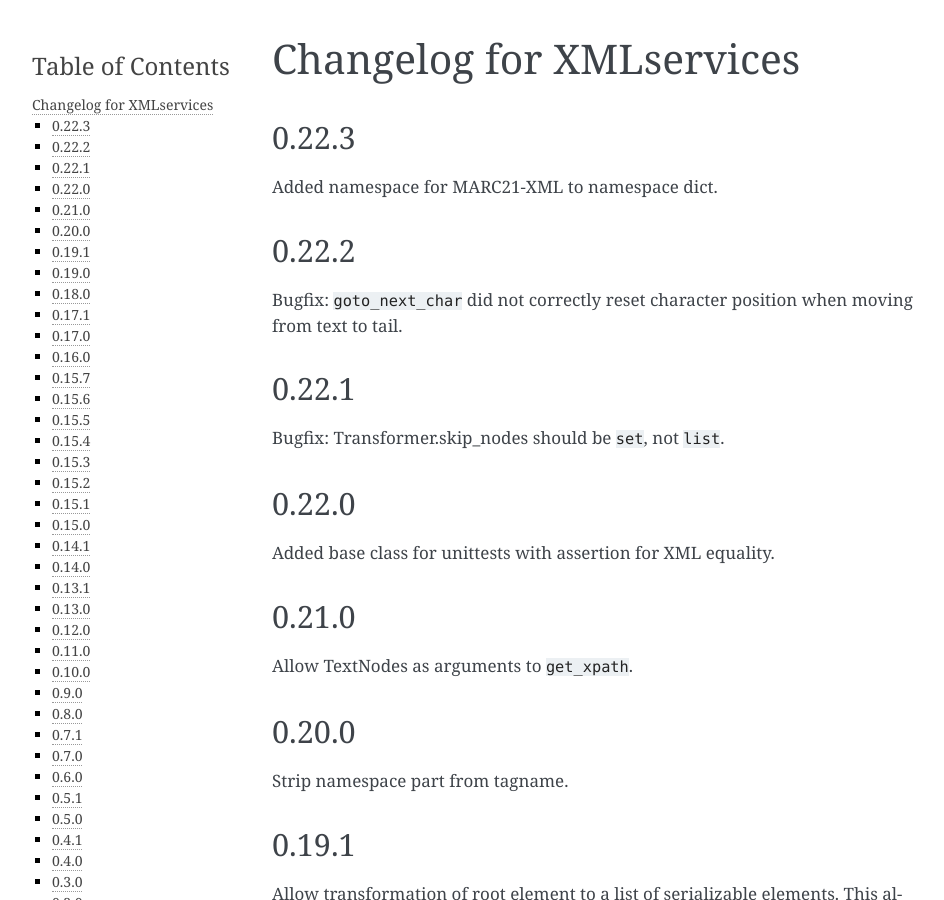
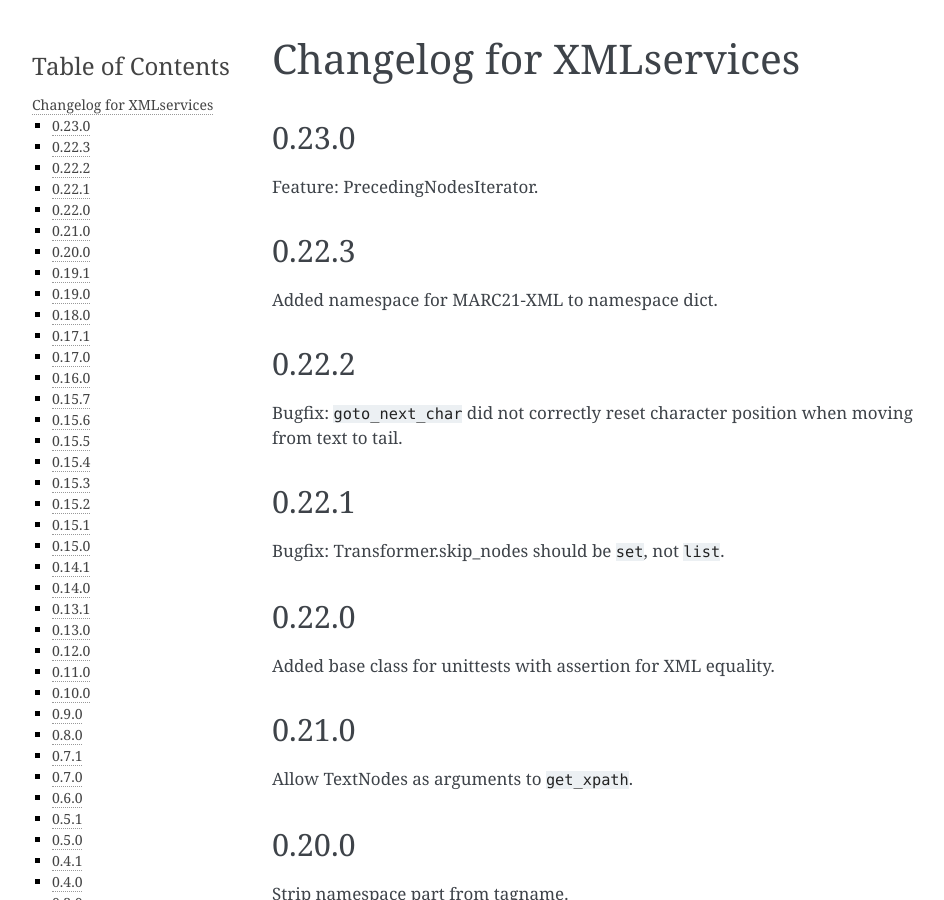
Before and after one commit to rotula/xmlhelper, a Sphinx documentation site: the page built from doc/CHANGES.rst, in a window 1280 px wide and 900 px high. Shown: the whole window, without its empty margins (148-1092 px from the left). Built offline with Sphinx 7.4.7, drawn with Linux system fonts in a browser that asks for light colours; some of the changed text lies outside the part shown.

Commit message:
Increased version. Updated documentation.

```diff
--- a/changelog.txt
+++ b/changelog.txt
@@ -1,6 +1,11 @@
 *************************
 Changelog for XMLservices
 *************************
+
+0.23.0
+======
+
+Feature: PrecedingNodesIterator.
 
 0.22.3
 ======
--- a/doc/conf.py
+++ b/doc/conf.py
@@ -7,7 +7,7 @@
 # https://www.sphinx-doc.org/en/master/usage/configuration.html#project-information
 
 project = 'xmlhelper'
-copyright = '2024, Clemens Radl'
+copyright = '2025, Clemens Radl'
 author = 'Clemens Radl'
 
 # -- General configuration ---------------------------------------------------
--- a/setup.py
+++ b/setup.py
@@ -7,7 +7,7 @@ Setup for XML helper
 
 from distutils.core import setup
 setup(name="xmlhelper",
-      version="0.22.3",
+      version="0.23.0",
       author="Clemens Radl",
       author_email="clemens.radl@googlemail.com",
       url="http://www.clemens-radl.de/soft/xmlhelper/",
--- a/xmlhelper.py
+++ b/xmlhelper.py
@@ -17,7 +17,7 @@ import unittest
 from lxml import etree as et
 from lxml.doctestcompare import LXMLOutputChecker
 
-__version__ = "0.22.3"
+__version__ = "0.23.0"
 __author__ = "Clemens Radl <clemens.radl@googlemail.com>"
 
 TEXT = 1
```
Also changed, not shown: 1 other file.
